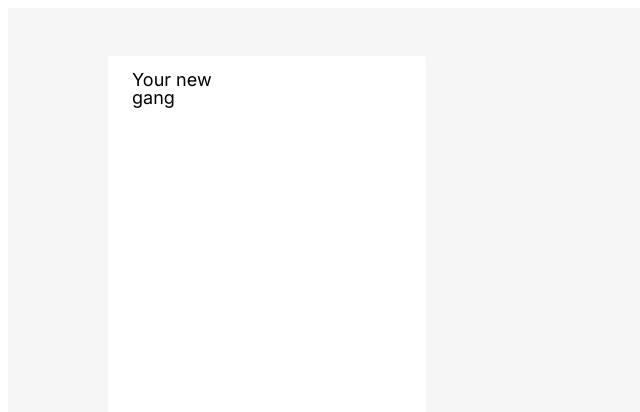
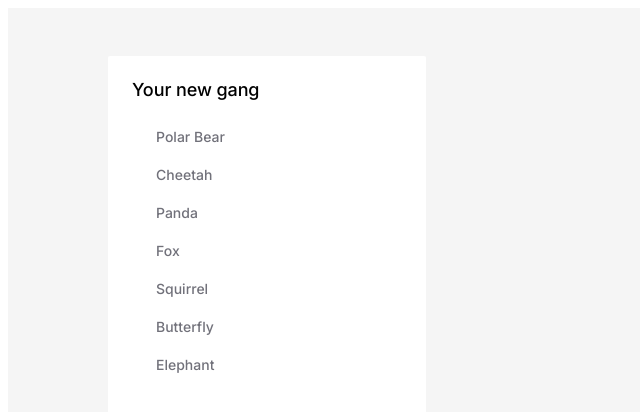
Before and after one commit to GrzegorzJaskowski/Animal-Gang-Site, a Next.js app: page / in a window 1280 px wide. Shown: the top 412 px of the page, without its empty margins (0-640 px from the left). Built offline with nearby package versions, Linux system fonts and the light colour scheme.

Commit message:
feat: added sidebar items

```diff
--- a/src/components/Sidebar.tsx
+++ b/src/components/Sidebar.tsx
@@ -1,10 +1,19 @@
 import styles from "../styles/sidebar.module.css"
 import { Inter } from "next/font/google"
-
-const inter = Inter({ subsets: ["latin"] })
+import { SidebarItem } from "../components/SidebarItem"
+const inter = Inter({ subsets: ["cyrillic"] })
 
 export const Sidebar = () => (
   <div className={styles.sidebar}>
-    <h1 className={inter.className}>Your new gang</h1>
+    <h1 className={`${styles.header} ${inter.className}`}>Your new gang</h1>
+    <div className={styles.itemBox}>
+      <SidebarItem text="Polar Bear" />
+      <SidebarItem text="Cheetah" />
+      <SidebarItem text="Panda" />
+      <SidebarItem text="Fox" />
+      <SidebarItem text="Squirrel" />
+      <SidebarItem text="Butterfly" />
+      <SidebarItem text="Elephant" />
+    </div>
   </div>
 )
--- /dev/null
+++ b/src/components/SidebarItem.tsx
@@ -0,0 +1,10 @@
+import styles from "../styles/sidebarItem.module.css"
+import { Inter } from "next/font/google"
+
+const inter = Inter({ subsets: ["latin"] })
+
+export const SidebarItem = ({ text }: { text: string }): JSX.Element => (
+  <div className={styles.sidebarItem}>
+    <h1 className={inter.className}>{text}</h1>
+  </div>
+)
--- a/src/styles/sidebar.module.css
+++ b/src/styles/sidebar.module.css
@@ -1,5 +1,5 @@
 .sidebar {
-  position: absolute;
+  position: relative;
   width: 318px;
   height: 500px;
   left: 100px;
@@ -9,21 +9,29 @@
   border-radius: 2px;
 }
 
-.sidebar h1 {
+.header {
   position: absolute;
-  width: 127px;
-  height: 18px;
   left: 24px;
-  top: 24px;
+  top: 25px;
 
   font-style: bold;
-  font-weight: 400;
+  font-weight: 475;
   font-size: 18px;
   line-height: 100%;
-
-  display: flex;
-  align-items: center;
+  letter-spacing: -0.09px;
 
   margin: 0 auto;
   color: #000000;
 }
+
+.itemBox {
+  position: relative;
+  width: 318px;
+  height: 442px;
+  top: 58px;
+  left: 0;
+
+  display: flex;
+  flex-wrap: wrap;
+  flex-direction: column;
+}
--- /dev/null
+++ b/src/styles/sidebarItem.module.css
@@ -0,0 +1,21 @@
+.sidebarItem {
+  position: relative;
+  width: 100%;
+  height: 45px;
+  gap: 20px;
+  background-color: #ffffff;
+  margin: 0 0 -7px 0;
+}
+
+.sidebarItem h1 {
+  position: absolute;
+  left: 48px;
+  top: 14px;
+
+  font-weight: 500;
+  font-size: 14px;
+  line-height: 132%;
+
+  margin: 0 auto;
+  color: #71717a;
+}
```
